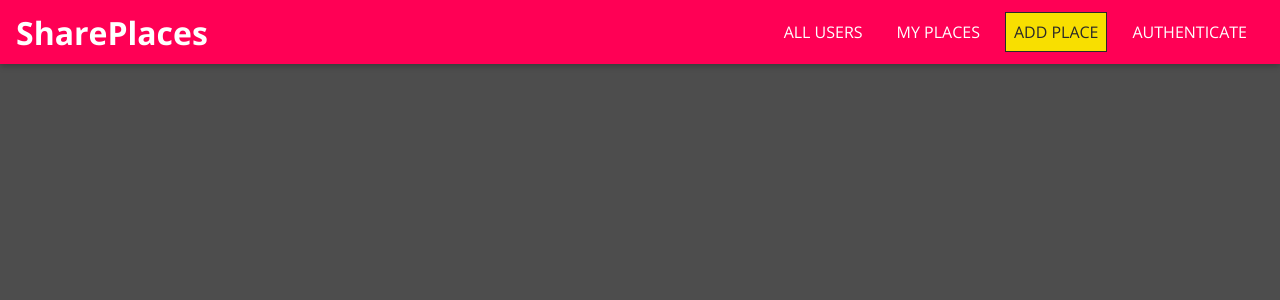
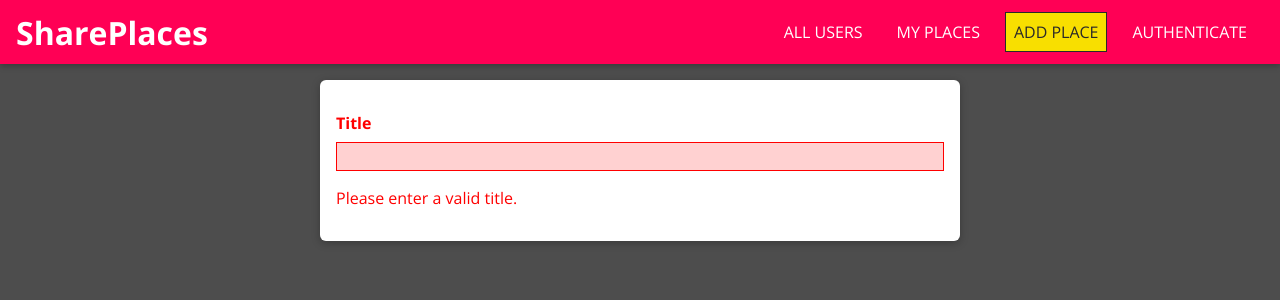
Before and after one commit to AbdAlfadeel-Hamdy/Share-Places, a React (Create React App) app: page /places/new in a window 1280 px wide. Shown: the top 300 px of the page. Built offline with nearby package versions, Linux system fonts and the light colour scheme.

Commit message:
manage input state

```diff
--- a/src/App.tsx
+++ b/src/App.tsx
@@ -12,7 +12,7 @@ const App: React.FC = () => {
         <Routes>
           <Route path="/" element={<Users />} />
           <Route path="/:userId/places" element={<UserPlaces />} />
-          <Route path="/new" element={<NewPlace />} />
+          <Route path="/places/new" element={<NewPlace />} />
         </Routes>
       </main>
     </BrowserRouter>
--- /dev/null
+++ b/src/places/pages/NewPlace.module.css
@@ -0,0 +1,11 @@
+.place-form {
+  position: relative;
+  list-style: none;
+  margin: 0 auto;
+  padding: 1rem;
+  width: 90%;
+  max-width: 40rem;
+  box-shadow: 0 2px 8px rgba(0, 0, 0, 0.26);
+  border-radius: 6px;
+  background: white;
+}
--- a/src/places/pages/NewPlace.tsx
+++ b/src/places/pages/NewPlace.tsx
@@ -1,5 +1,18 @@
+import Input from "../../shared/components/FormElements/Input";
+import styles from "./NewPlace.module.css";
+
 const NewPlace: React.FC = () => {
-  return <div>New Place</div>;
+  return (
+    <form className={styles["place-form"]}>
+      <Input
+        id="title"
+        elementType="input"
+        type="text"
+        title="Title"
+        errorMsg="Please enter a valid title."
+      />
+    </form>
+  );
 };
 
 export default NewPlace;
--- /dev/null
+++ b/src/shared/components/FormElements/Input.module.css
@@ -0,0 +1,41 @@
+.form-control {
+  margin: 1rem 0;
+}
+
+.form-control label,
+.form-control input,
+.form-control textarea {
+  display: block;
+}
+
+.form-control label {
+  font-weight: bold;
+  margin-bottom: 0.5rem;
+}
+
+.form-control input,
+.form-control textarea {
+  width: 100%;
+  font: inherit;
+  border: 1px solid #ccc;
+  background: #f8f8f8;
+  padding: 0.15rem 0.25rem;
+}
+
+.form-control input:focus,
+.form-control textarea:focus {
+  outline: none;
+  background: #ebebeb;
+  border-color: #510077;
+}
+
+.form-control--invalid label,
+.form-control--invalid p {
+  color: red;
+}
+
+.form-control--invalid input,
+.form-control--invalid textarea {
+  border-color: red;
+  background: #ffd1d1;
+}
--- /dev/null
+++ b/src/shared/components/FormElements/Input.tsx
@@ -0,0 +1,83 @@
+import { useReducer } from "react";
+import styles from "./Input.module.css";
+
+const CHANGE = "change";
+
+interface ReducerState {
+  value: string;
+  isValid: boolean;
+}
+interface ReducerAction {
+  type: "change";
+  payload: any;
+}
+
+const inputReducer = (state: ReducerState, action: ReducerAction) => {
+  switch (action.type) {
+    case CHANGE:
+      return {
+        isValid: true,
+        value: action.payload,
+      };
+    default:
+      return state;
+  }
+};
+
+interface InputProps {
+  id: string;
+  title: string;
+  type: string;
+  elementType: "input" | "textarea";
+  placeholder?: string;
+  rows?: number;
+  errorMsg?: string;
+}
+
+const Input: React.FC<InputProps> = ({
+  elementType,
+  id,
+  title,
+  type,
+  placeholder,
+  rows,
+  errorMsg,
+}) => {
+  const [state, dispatch] = useReducer(inputReducer, {
+    value: "",
+    isValid: false,
+  });
+
+  const changeInputHandler = (e: React.ChangeEvent<HTMLInputElement>) => {
+    const value = e.target.value;
+    dispatch({ type: "change", payload: value });
+  };
+
+  let element;
+  if (elementType === "input")
+    element = (
+      <input
+        id={id}
+        type={type}
+        placeholder={placeholder}
+        onChange={changeInputHandler}
+        value={state.value}
+      />
+    );
+  else if (elementType === "textarea")
+    element = <textarea id={id} rows={rows || 3} value={state.value} />;
+
+  return (
+    <div
+      className={`${styles["form-control"]} ${
+        !state.isValid ? `${styles["form-control--invalid"]}` : ""
+      }`}
+    >
+      <label htmlFor={id}>{title}</label>
+      {element}
+      {!state.isValid && <p>{errorMsg}</p>}
+    </div>
+  );
+};
+
+export default Input;
```
